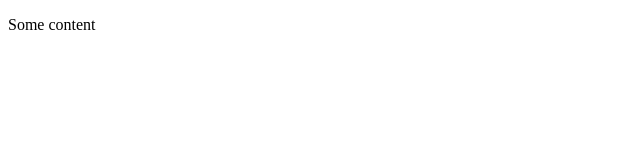
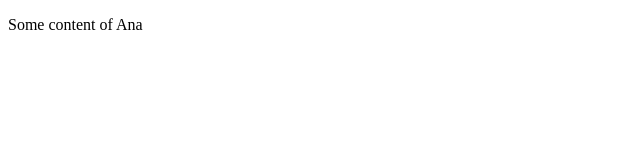
Before and after one commit to ricardoberto/curso-de-git, a plain HTML site: page index.html in a window 1280 px wide. Shown: the full height of the page, 0-640 px from the left. Drawn offline with Linux system fonts and the light colour scheme.

Commit message:
Referenciando a Ana na descrição

```diff
--- a/index.html
+++ b/index.html
@@ -4,6 +4,6 @@
         <title>Simple Page</title>
     </head>
     <body>
-        <p>Some content</p>
+        <p>Some content of Ana</p>
     </body>
 </html>
```
